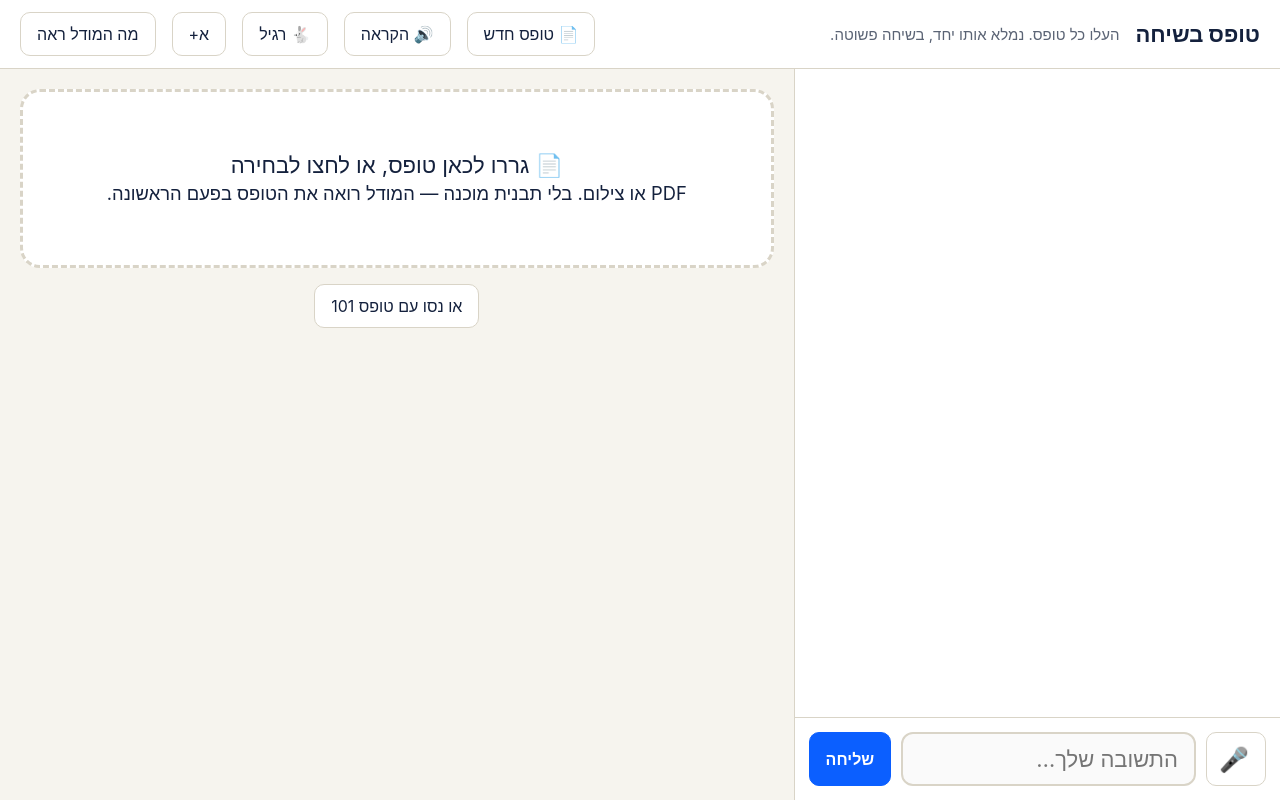
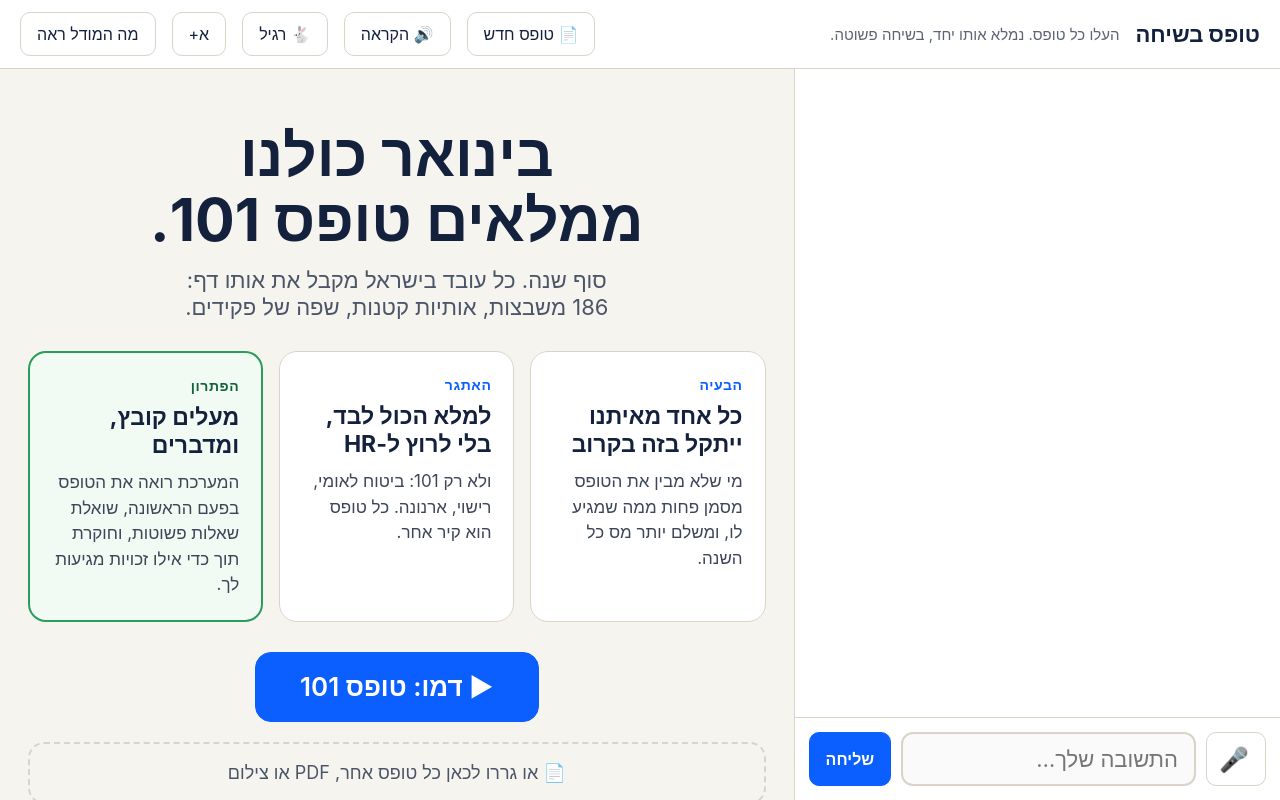
Before and after one commit to lironsher/form-whisperer, a website: page index.html in a window 1280 px wide. Drawn offline with Linux system fonts and the light colour scheme; a script that the page names is missing; a web font is replaced by a local one.

Commit message:
Add an opening screen: the problem, the challenge, the solution
Replaces the bare drop zone with a start screen that says why the app
exists (everyone fills in form 101 in January) and starts the demo.

Co-Authored-By: Claude Fable 5.2 <noreply@anthropic.com>

```diff
--- a/index.html
+++ b/index.html
@@ -43,7 +43,19 @@
   #mic { font-size:24px; width:60px; }
   #mic.live { background:#d00000; color:#fff; border-color:#d00000; }
   #paper { overflow:auto; padding:20px; min-height:0; }
-  #drop { border:3px dashed var(--line); border-radius:20px; padding:60px 30px; text-align:center; font-size:22px; background:var(--card); display:block; cursor:pointer; }
+  #hero { max-width:980px; margin:0 auto; padding:24px 8px; text-align:center; }
+  #hero h2 { font-size:clamp(34px, 4.6vw, 60px); line-height:1.1; margin:10px 0 14px; text-wrap:balance; }
+  #hero .lead { font-size:22px; color:#4a5568; margin:0 auto 30px; max-width:640px; text-wrap:balance; }
+  #hero .cards { display:grid; grid-template-columns:repeat(3, 1fr); gap:16px; text-align:start; margin-bottom:30px; }
+  #hero article { background:var(--card); border-radius:18px; padding:22px; border:1px solid var(--line); }
+  #hero article span { font-size:14px; font-weight:700; color:var(--accent); letter-spacing:.04em; }
+  #hero article:nth-child(3) { border:2px solid #2a9d5c; background:#f1fbf4; }
+  #hero article:nth-child(3) span { color:#14633a; }
+  #hero h3 { font-size:23px; line-height:1.25; margin:8px 0 10px; }
+  #hero article p { font-size:17px; line-height:1.5; margin:0; color:#3c4658; }
+  #sampleBtn { font-size:26px; padding:18px 44px; border-radius:16px; min-height:68px; }
+  @media (max-width: 900px) { #hero .cards { grid-template-columns:1fr; } }
+  #drop { border:2px dashed var(--line); border-radius:16px; padding:18px; margin-top:20px; text-align:center; font-size:18px; color:#4a5568; display:block; cursor:pointer; }
   #drop input { position:absolute; opacity:0; width:1px; height:1px; }
   @page { margin:0; }
   .page { container-type:inline-size; position:relative; margin:0 auto 20px; box-shadow:0 2px 14px rgba(0,0,0,.15); background:#fff; width:100%; max-width:1000px; }
@@ -94,11 +106,32 @@
     </form>
   </section>
   <section id="paper" aria-label="הטופס">
-    <label id="drop">
-      <input type="file" id="file" accept="application/pdf,image/*">
-      📄 גררו לכאן טופס, או לחצו לבחירה<br><small>PDF או צילום. בלי תבנית מוכנה — המודל רואה את הטופס בפעם הראשונה.</small>
-    </label>
-    <p style="text-align:center"><button id="sampleBtn">או נסו עם טופס 101</button></p>
+    <div id="hero">
+      <h2>בינואר כולנו ממלאים טופס 101.</h2>
+      <p class="lead">סוף שנה. כל עובד בישראל מקבל את אותו דף: 186 משבצות, אותיות קטנות, שפה של פקידים.</p>
+      <div class="cards">
+        <article>
+          <span>הבעיה</span>
+          <h3>כל אחד מאיתנו ייתקל בזה בקרוב</h3>
+          <p>מי שלא מבין את הטופס מסמן פחות ממה שמגיע לו, ומשלם יותר מס כל השנה.</p>
+        </article>
+        <article>
+          <span>האתגר</span>
+          <h3>למלא הכול לבד, בלי לרוץ ל-HR</h3>
+          <p>ולא רק 101: ביטוח לאומי, רישוי, ארנונה. כל טופס הוא קיר אחר.</p>
+        </article>
+        <article>
+          <span>הפתרון</span>
+          <h3>מעלים קובץ, ומדברים</h3>
+          <p>המערכת רואה את הטופס בפעם הראשונה, שואלת שאלות פשוטות, וחוקרת תוך כדי אילו זכויות מגיעות לך.</p>
+        </article>
+      </div>
+      <button id="sampleBtn" class="primary">▶ דמו: טופס 101</button>
+      <label id="drop">
+        <input type="file" id="file" accept="application/pdf,image/*">
+        📄 או גררו לכאן כל טופס אחר, PDF או צילום
+      </label>
+    </div>
   </section>
 </main>
 <script>
```
